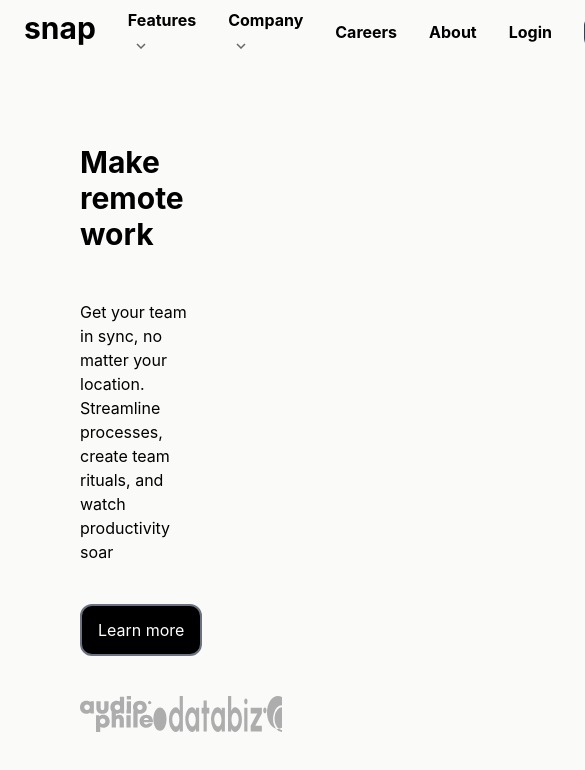
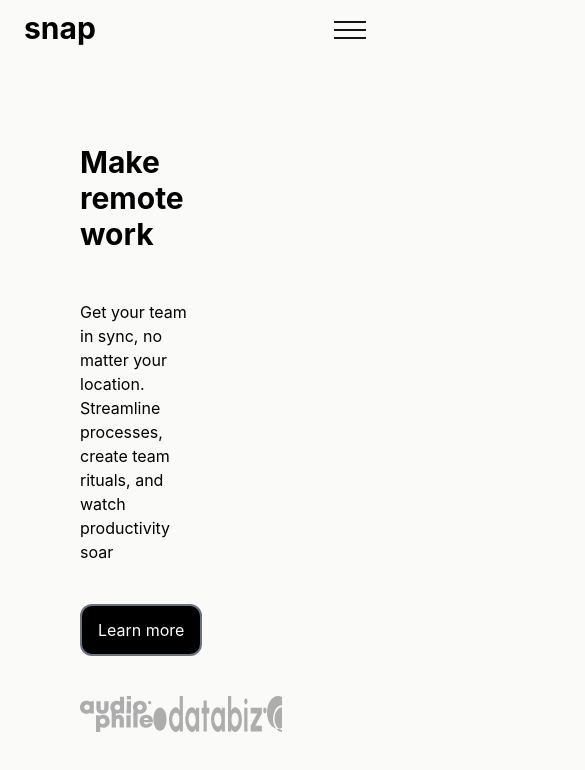
Before and after one commit to sayyidkhan/dropdown-webpage-assignment, a React (Create React App) app: page / in a window 390 px wide. Shown: the top 770 px of the page, 585 px wide, since content can reach past the window. Built offline with nearby package versions, Linux system fonts and the light colour scheme.

Commit message:
navbar mobile view

```diff
--- a/src/components/navbar/NavBar.js
+++ b/src/components/navbar/NavBar.js
@@ -1,5 +1,6 @@
 import React from "react";
 import iconarrowdown from "../../images/icon-arrow-down.svg";
+import iconmenu from "../../images/icon-menu.svg";
 import { useState, useEffect } from "react";
 import FeatureDropdown from "./FeatureDropdown";
 import CompanyDropDown from "./CompanyDropDown";
@@ -19,15 +20,15 @@ const NavBar = () => {
   useEffect(() => {}, [companyList]);
 
   return (
-    <div className="navbar flex w-full p-2 mx-auto justify-between font-bold h-16">
-      <div className="flex items-center [&>*]:mx-4">
-        <div className="pb-2 text-3xl ">snap</div>
+    <div className="navbar flex w-full md:p-2 p-4 mx-auto justify-between font-bold h-16">
+      <div className="flex items-center [&>*]:mx-2 md:[&>*]:mx-4 sm:text-base text-sm [&>.webview]:hidden sm:[&>.webview]:inline">
+        <div className="pb-2 text-3xl">snap</div>
         <div
           onMouseEnter={() => setFeatureList(1)}
           // onMouseLeave={() => setFeatureList(0)}
-          className="dropdown inline-block cursor-pointer hover:mt-12"
+          className="webview dropdown inline-block cursor-pointer hover:mt-12"
         >
-          <button className="">Features</button>
+          <button>Features</button>
           <img className="inline ml-2" src={iconarrowdown} />
 
           {featureList ? (
@@ -52,11 +53,11 @@ const NavBar = () => {
           ) : null}
         </div>
         <div
-          className="dropdown cursor-pointer hover:pt-6"
+          className="webview dropdown cursor-pointer hover:pt-6"
           onMouseEnter={() => setCompanyList(1)}
           onMouseLeave={() => setCompanyList(0)}
         >
-          <button className="">Company</button>
+          <button>Company</button>
           <img className="inline ml-2" src={iconarrowdown} />
           {companyList ? (
             <span>
@@ -66,14 +67,19 @@ const NavBar = () => {
             </span>
           ) : null}
         </div>
-        <div>Careers</div>
-        <button>About</button>
+        <div className="webview">Careers</div>
+        <button className="webview">About</button>
       </div>
-      <div className="flex items-center my-auto [&>button]:mx-4 ">
+      <div className="flex items-center md:[&>*]:mx-4 [&>*]:mx-2 sm:text-base text-sm [&>button]:hidden sm:[&>button]:inline">
         <button>Login</button>
-        <button className="register border-solid border-gray-700 border-2 rounded-xl py-1 px-4">
+        <button className="border-solid border-gray-700 border-2 rounded-xl py-1 px-4">
           Register
         </button>
+        <div>
+          <button className="sm:hidden inline my-auto">
+            <img src={iconmenu} />
+          </button>
+        </div>
       </div>
     </div>
   );
```
